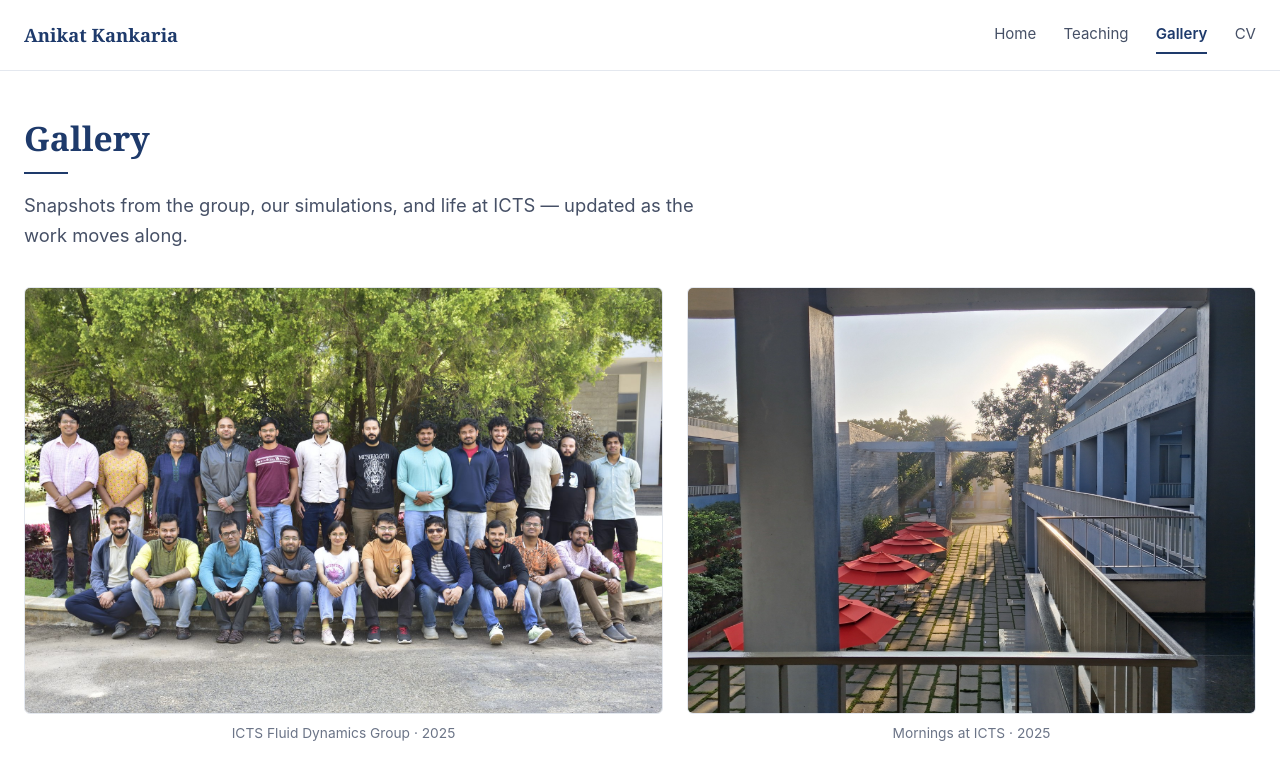
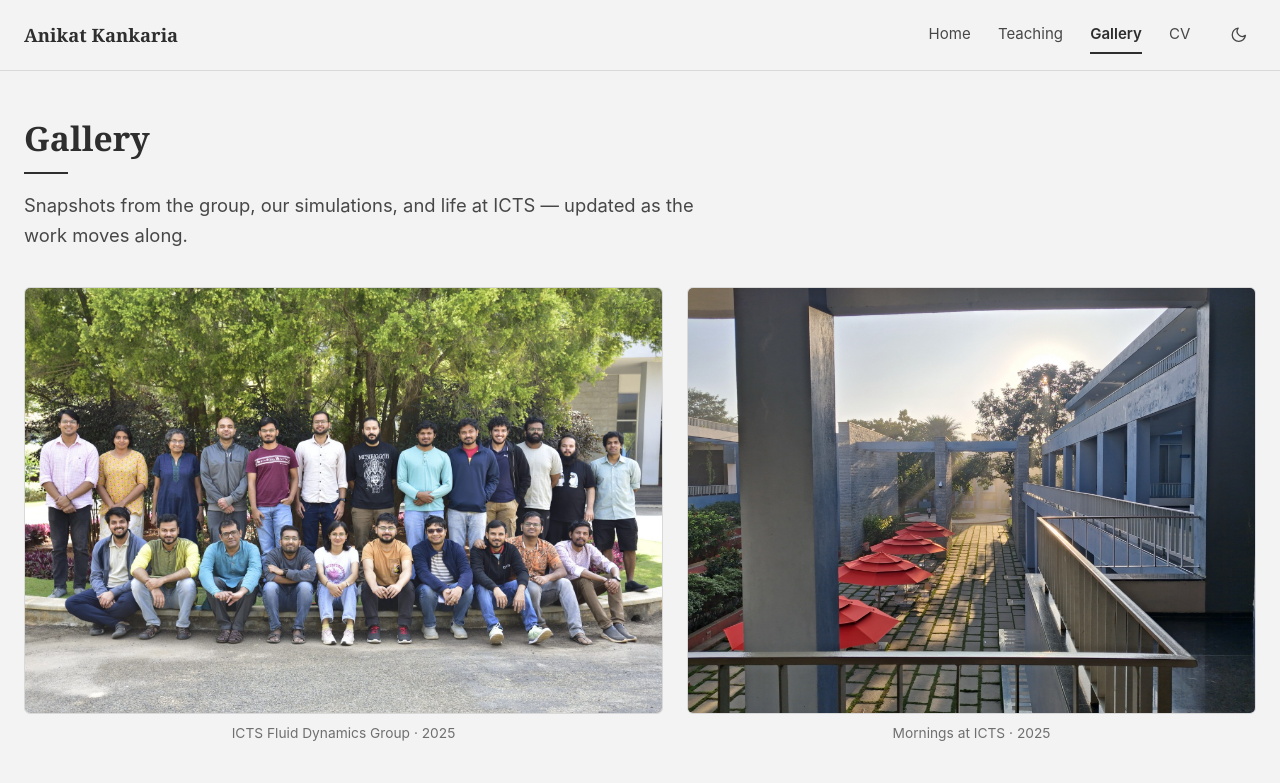
Before and after one commit to Anikat31/Anikat31.github.io, a Jekyll site: the page built from gallery.html, in a window 1280 px wide. Shown: the top 783 px of the page. Built offline with Jekyll 4.4.1, drawn with Linux system fonts in a browser that asks for light colours.

Commit message:
Neutral gray palette and a light/dark toggle
- Palette is pure neutral gray in both themes (no blue tint).
- Header button switches between light and dark; the choice is remembered
  and, until chosen, follows the device setting. The Flag Counter swaps to
  its dark variant with the theme.

Co-Authored-By: Claude Sonnet 5.5 <noreply@anthropic.com>

```diff
--- a/_includes/nav.html
+++ b/_includes/nav.html
@@ -7,6 +7,7 @@
         <li><a href="{{ '/Teaching/' | relative_url }}"{% if page.nav == 'Teaching' %} aria-current="page"{% endif %}>Teaching</a></li>
         <li><a href="{{ '/gallery/' | relative_url }}"{% if page.nav == 'gallery' %} aria-current="page"{% endif %}>Gallery</a></li>
         <li><a href="{{ '/assets/Anikat_Kankaria_CV.pdf' | relative_url }}">CV</a></li>
+        <li><button class="theme-toggle" type="button" aria-label="Switch between light and dark mode" title="Light / dark"><svg class="moon" viewBox="0 0 24 24" fill="none" stroke="currentColor" stroke-width="1.8" stroke-linecap="round" stroke-linejoin="round" aria-hidden="true"><path d="M21 12.8A9 9 0 1 1 11.2 3a7 7 0 0 0 9.8 9.8z"/></svg><svg class="sun" viewBox="0 0 24 24" fill="none" stroke="currentColor" stroke-width="1.8" stroke-linecap="round" stroke-linejoin="round" aria-hidden="true"><circle cx="12" cy="12" r="4"/><path d="M12 2v2M12 20v2M4.9 4.9l1.4 1.4M17.7 17.7l1.4 1.4M2 12h2M20 12h2M4.9 19.1l1.4-1.4M17.7 6.3l1.4-1.4"/></svg></button></li>
       </ul>
     </nav>
   </div>
--- a/_layouts/site.html
+++ b/_layouts/site.html
@@ -5,8 +5,8 @@
   <meta name="viewport" content="width=device-width, initial-scale=1">
   <title>{% if page.doc_title %}{{ page.doc_title }}{% else %}{{ page.title }} · {{ site.title }}{% endif %}</title>
   <meta name="color-scheme" content="light dark">
-  <meta name="theme-color" content="#ffffff" media="(prefers-color-scheme: light)">
-  <meta name="theme-color" content="#0f1420" media="(prefers-color-scheme: dark)">
+  <meta name="theme-color" content="#f3f3f3" media="(prefers-color-scheme: light)">
+  <meta name="theme-color" content="#1c1c1c" media="(prefers-color-scheme: dark)">
   <meta name="description" content="{{ page.description | default: site.description | escape }}">
   <link rel="canonical" href="{{ page.url | absolute_url }}">
   <meta property="og:type" content="website">
@@ -19,6 +19,30 @@
   <meta property="og:image:height" content="630">
   <meta name="twitter:card" content="summary_large_image">
   <link rel="stylesheet" href="{{ '/assets/css/site.css' | relative_url }}">
+  <script>
+    (function () {
+      var root = document.documentElement, mq = window.matchMedia('(prefers-color-scheme: dark)');
+      function saved() { try { return localStorage.getItem('theme'); } catch (e) { return null; } }
+      function apply(t) {
+        root.setAttribute('data-theme', t);
+        var src = document.querySelectorAll('.visitors source');
+        for (var i = 0; i < src.length; i++) src[i].media = t === 'dark' ? 'all' : 'not all';
+      }
+      apply(saved() || (mq.matches ? 'dark' : 'light'));
+      document.addEventListener('DOMContentLoaded', function () {
+        apply(root.getAttribute('data-theme'));
+        var b = document.querySelector('.theme-toggle');
+        if (b) b.addEventListener('click', function () {
+          var t = root.getAttribute('data-theme') === 'dark' ? 'light' : 'dark';
+          apply(t);
+          try { localStorage.setItem('theme', t); } catch (e) {}
+        });
+      });
+      (mq.addEventListener ? mq.addEventListener.bind(mq, 'change') : mq.addListener.bind(mq))(function (e) {
+        if (!saved()) apply(e.matches ? 'dark' : 'light');
+      });
+    })();
+  </script>
   <link rel="icon" href="{{ '/favicon.ico' | relative_url }}">
 </head>
 <body>
--- a/assets/css/site.css
+++ b/assets/css/site.css
@@ -6,15 +6,15 @@
    ========================================================================== */
 
 :root {
-  --bg: #fff;
-  --ink: #1d2433;
-  --ink-2: #465066;
-  --muted: #6b7487;
-  --line: #e4e8ef;
-  --tint: #f4f6fa;
-  --navy: #1e3a6b;
-  --link: #1f5aa6;
-  --link-dark: #143f7a;
+  --bg: #f3f3f3;
+  --ink: #1f1f1f;
+  --ink-2: #474747;
+  --muted: #6f6f6f;
+  --line: #d9d9d9;
+  --tint: #e9e9e9;
+  --navy: #2e2e2e;
+  --link: #525252;
+  --link-dark: #111111;
 
   --sans: -apple-system, BlinkMacSystemFont, "Segoe UI", Roboto, "Helvetica Neue", Arial, "Noto Sans", sans-serif;
   --serif: Georgia, "Times New Roman", serif;
@@ -24,21 +24,39 @@
   color-scheme: light dark;
 }
 
-/* Dark theme follows the visitor's system setting. */
+/* Dark theme: set by the header toggle (remembered), otherwise the device setting. */
+:root[data-theme="light"] { color-scheme: light; }
+:root[data-theme="dark"] {
+  color-scheme: dark;
+  --bg: #1c1c1c;
+  --ink: #e7e7e7;
+  --ink-2: #bababa;
+  --muted: #8f8f8f;
+  --line: #343434;
+  --tint: #262626;
+  --navy: #d4d4d4;
+  --link: #c9c9c9;
+  --link-dark: #ffffff;
+}
+:root[data-theme="dark"] a { text-decoration-color: rgba(201, 201, 201, .4); }
+:root[data-theme="dark"] .pub-fig img,
+:root[data-theme="dark"] .gallery img,
+:root[data-theme="dark"] .gallery video { opacity: .94; }
+
+/* same colours when scripts are off and the device is in dark mode */
 @media (prefers-color-scheme: dark) {
-  :root {
-    --bg: #0f1420;
-    --ink: #e6eaf2;
-    --ink-2: #b8c1d3;
-    --muted: #8d98ae;
-    --line: #262f44;
-    --tint: #182033;
-    --navy: #9db8e8;
-    --link: #7fb0f0;
-    --link-dark: #aacbf7;
+  :root:not([data-theme]) {
+    --bg: #1c1c1c;
+    --ink: #e7e7e7;
+    --ink-2: #bababa;
+    --muted: #8f8f8f;
+    --line: #343434;
+    --tint: #262626;
+    --navy: #d4d4d4;
+    --link: #c9c9c9;
+    --link-dark: #ffffff;
   }
-  a { text-decoration-color: rgba(127, 176, 240, .4); }
-  .pub-fig img, .gallery img, .gallery video { opacity: .94; }
+  :root:not([data-theme]) a { text-decoration-color: rgba(201, 201, 201, .4); }
 }
 
 *, *::before, *::after { box-sizing: border-box; }
@@ -62,7 +80,7 @@ img, video { display: block; max-width: 100%; height: auto; }
 a {
   color: var(--link);
   text-decoration: underline;
-  text-decoration-color: rgba(31, 90, 166, .35);
+  text-decoration-color: rgba(82, 82, 82, .4);
   text-underline-offset: .18em;
 }
 a:hover { color: var(--link-dark); text-decoration-color: currentColor; }
@@ -88,6 +106,7 @@ a:focus-visible, video:focus-visible, button:focus-visible {
 
 /* ---------- header and footer ---------- */
 
+
 .site-header { border-bottom: 1px solid var(--line); }
 .site-header .wrap {
   display: flex;
@@ -107,6 +126,7 @@ a:focus-visible, video:focus-visible, button:focus-visible {
 
 .site-nav ul {
   display: flex;
+  align-items: center;
   gap: 1.7rem;
   margin: 0;
   padding: 0;
@@ -126,6 +146,25 @@ a:focus-visible, video:focus-visible, button:focus-visible {
   color: var(--navy);
   font-weight: 600;
 }
+
+.theme-toggle {
+  display: grid;
+  place-items: center;
+  width: 2.1rem;
+  height: 2.1rem;
+  margin-left: .3rem;
+  padding: 0;
+  border: 0;
+  border-radius: 50%;
+  background: none;
+  color: var(--ink-2);
+  cursor: pointer;
+}
+.theme-toggle:hover { background: var(--tint); color: var(--ink); }
+.theme-toggle svg { width: 1.1rem; height: 1.1rem; }
+.theme-toggle .sun { display: none; }
+:root[data-theme="dark"] .theme-toggle .sun { display: block; }
+:root[data-theme="dark"] .theme-toggle .moon { display: none; }
 
 .site-footer {
   margin-top: 5rem;
@@ -425,6 +464,8 @@ a:focus-visible, video:focus-visible, button:focus-visible {
 
 @media (max-width: 38rem) {
   .wrap { padding-inline: 1.15rem; }
+  .site-nav ul { gap: .9rem; }
+  .theme-toggle { margin-left: 0; }
   .sidebar { grid-template-columns: 6.25rem minmax(0, 1fr); gap: .9rem 1.1rem; }
   .avatar { width: 6.25rem; height: 6.25rem; padding: 3px; }
   .name { font-size: 1.3rem; }
--- a/index.html
+++ b/index.html
@@ -96,7 +96,7 @@ description: "Anikat Kankaria — PhD candidate in Physics at ICTS-TIFR, Bengalu
       </dl>
       <div class="visitors">
         <span>Visitors</span>
-        <a href="https://info.flagcounter.com/2pmJ"><picture><source media="(prefers-color-scheme: dark)" srcset="https://s01.flagcounter.com/count2/2pmJ/bg_0F1420/txt_E6EAF2/border_262F44/columns_2/maxflags_10/viewers_0/labels_0/pageviews_0/flags_0/percent_0/"><img src="https://s01.flagcounter.com/count2/2pmJ/bg_FFFFFF/txt_000000/border_CCCCCC/columns_2/maxflags_10/viewers_0/labels_0/pageviews_0/flags_0/percent_0/" alt="Visitors by country (Flag Counter)" loading="lazy"></picture></a>
+        <a href="https://info.flagcounter.com/2pmJ"><picture><source media="(prefers-color-scheme: dark)" srcset="https://s01.flagcounter.com/count2/2pmJ/bg_1C1C1C/txt_E7E7E7/border_343434/columns_2/maxflags_10/viewers_0/labels_0/pageviews_0/flags_0/percent_0/"><img src="https://s01.flagcounter.com/count2/2pmJ/bg_F3F3F3/txt_1F1F1F/border_D9D9D9/columns_2/maxflags_10/viewers_0/labels_0/pageviews_0/flags_0/percent_0/" alt="Visitors by country (Flag Counter)" loading="lazy"></picture></a>
       </div>
     </section>
 
```
